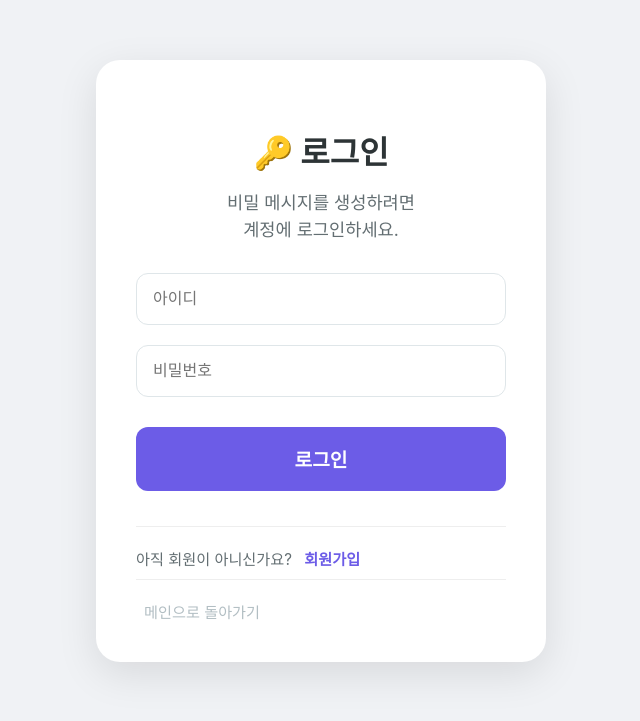
After one commit to nagyeong-lee/secret-message-service, a Django app: page /auth/login/ in a window 1280 px wide. The commit adds this page. Shown: the top 721 px of the page, without its empty margins (319-959 px from the left). Run offline with Django 5.2, Linux system fonts and the light colour scheme.

Commit message:
로그인, 회원가입, QR 및 메인 화면 구성

```diff
--- a/api/static/css/style.css
+++ b/api/static/css/style.css
@@ -1,27 +1,31 @@
-.auth-container {
-    max-width: 450px;
-    margin: 60px auto;
-    padding: 40px;
-    border-radius: 15px;
-    background-color: #ffffff;
-    box-shadow: 0 10px 25px rgba(0,0,0,0.1);
-    font-family: 'Pretendard', sans-serif;
+body {
+    font-family: 'Pretendard', -apple-system, sans-serif;
+    text-align: center;
+    padding: 60px 20px;
+    background-color: #f0f2f5;
+    margin: 0;
+    color: #2d3436;
 }
 
-h2 {
-    text-align: center;
-    color: #333;
-    margin-bottom: 10px;
+/* 중앙 정렬 컨테이너 (메인, 가입, 로그인 공통) */
+.container, .auth-container {
+    max-width: 450px;
+    margin: 0 auto;
+    background: #ffffff;
+    padding: 40px;
+    border-radius: 24px;
+    box-shadow: 0 12px 40px rgba(0,0,0,0.1);
+    box-sizing: border-box; /* 패딩이 크기를 키우지 않게 함 */
 }
 
-.auth-subtitle {
-    text-align: center;
-    color: #777;
-    font-size: 14px;
-    margin-bottom: 30px;
+h1, h2 { margin-bottom: 8px; font-weight: 800; font-size: 2rem; }
+p { color: #636e72; margin-bottom: 30px; line-height: 1.5; font-size: 1.1rem; }
+
+/* 입력창(Textarea & Input) 스타일 - 이 부분이 signup.html을 바꿉니다 */
+.input-group, .auth-form, #messageInput {
+    text-align: left; /* 라벨은 왼쪽 정렬 */
 }
 
-/* 입력 그룹 */
 .input-group {
     margin-bottom: 20px;
 }
@@ -29,55 +33,82 @@ h2 {
 .input-group label {
     display: block;
     margin-bottom: 8px;
-    font-weight: 600;
-    color: #444;
-    font-size: 14px;
+    font-weight: bold;
+    color: #2d3436;
+    font-size: 0.95rem;
 }
 
-.input-group input {
+textarea, input {
     width: 100%;
-    padding: 12px;
-    border: 1px solid #ddd;
-    border-radius: 8px;
-    box-sizing: border-box; /* 패딩 포함 너비 계산 */
-    font-size: 15px;
-    transition: border-color 0.3s;
+    padding: 16px;
+    border-radius: 12px;
+    border: 1px solid #dfe6e9;
+    font-size: 1rem;
+    box-sizing: border-box; /* 패딩이 너비를 넘지 않게 함 */
+    transition: all 0.2s;
+    background-color: white;
 }
 
-.input-group input:focus {
-    border-color: #4CAF50;
+textarea { height: 150px; resize: none; } /* 메인 화면용 */
+input { margin-bottom: 0px; } /* 회원가입용 */
+
+textarea:focus, input:focus {
     outline: none;
+    border-color: #6c5ce7;
+    box-shadow: 0 0 0 3px rgba(108, 92, 231, 0.1);
 }
 
-/* 버튼 */
-.btn-submit {
+/* 버튼 스타일 (메인, 가입 공통) */
+.btn-main, .btn-submit {
     width: 100%;
-    padding: 15px;
-    background-color: #4CAF50;
+    padding: 18px;
+    background-color: #6c5ce7;
     color: white;
     border: none;
-    border-radius: 8px;
-    font-size: 16px;
+    border-radius: 12px;
     font-weight: bold;
     cursor: pointer;
-    transition: background 0.3s;
+    font-size: 1.2rem;
     margin-top: 10px;
+    transition: transform 0.2s, background 0.2s;
 }
 
-.btn-submit:hover {
-    background-color: #45a049;
+.btn-main:hover, .btn-submit:hover {
+    background-color: #5b4cc4;
+    transform: translateY(-3px);
 }
 
-/* 푸터 */
-.auth-footer {
-    margin-top: 20px;
-    text-align: center;
-    font-size: 14px;
-    color: #666;
+/* QR 결과 영역 (메인 화면용) */
+#qr-result {
+    margin-top: 30px;
+    display: none;
+    padding: 24px;
+    border: 2px dashed #6c5ce7;
+    border-radius: 20px;
+    background-color: #f3f0ff;
 }
 
-.auth-footer a {
-    color: #4CAF50;
+#qrcode {
+    display: flex;
+    justify-content: center;
+    margin: 20px 0;
+}
+
+/* 하단 링크 및 푸터 */
+.footer-links, .auth-footer {
+    margin-top: 35px;
+    font-size: 0.95rem;
+    color: #636e72;
+    border-top: 1px solid #eee;
+    padding-top: 20px;
+}
+
+.footer-links a, .auth-footer a {
+    color: #6c5ce7;
     text-decoration: none;
-    font-weight: bold;
+    margin: 0 8px;
+    font-weight: 600;
 }
+.footer-links a:hover, .auth-footer a:hover {
+    text-decoration: underline;
+}
--- /dev/null
+++ b/api/templates/auth/login.html
@@ -0,0 +1,37 @@
+{% load static %}
+<!DOCTYPE html>
+<html lang="ko">
+<head>
+    <meta charset="UTF-8">
+    <meta name="viewport" content="width=device-width, initial-scale=1.0">
+    <title>로그인 - Pung Message</title>
+    <link rel="stylesheet" href="{% static 'css/style.css' %}">
+</head>
+<body>
+    <div class="auth-container">
+        <h2>🔑 로그인</h2>
+        <p>비밀 메시지를 생성하려면<br>계정에 로그인하세요.</p>
+
+        <form method="POST" action="/auth/login/" class="auth-form">
+            {% csrf_token %}
+
+            <div class="input-group">
+                <input type="text" name="username" placeholder="아이디" required>
+            </div>
+
+            <div class="input-group">
+                <input type="password" name="password" placeholder="비밀번호" required>
+            </div>
+
+            <button type="submit" class="btn-submit">로그인</button>
+
+            <div class="auth-footer">
+                아직 회원이 아니신가요? <a href="/auth/signup/">회원가입</a>
+            </div>
+            <div class="auth-footer" style="margin-top: 10px;">
+                <a href="/" style="color: #b2bec3; font-weight: normal;">메인으로 돌아가기</a>
+            </div>
+        </form>
+    </div>
+</body>
+</html>
--- a/api/templates/signup.html
+++ b/api/templates/auth/signup.html
@@ -6,6 +6,7 @@
     <title>회원가입 - 비밀 메시지 서비스</title>
     <link rel="stylesheet" href="{% static 'css/style.css' %}">
 </head>
+
 <body>
     <div class="auth-container">
         <h2>🛡️ 회원가입</h2>
--- /dev/null
+++ b/api/urls.py
@@ -0,0 +1,8 @@
+from django.urls import path
+from .views import MessageCreateView, MessageDetailView
+
+urlpatterns = [
+    # 팀원들이 만든 API 경로들
+    path('', MessageCreateView.as_view(), name='message-create'),
+    path('message/<uuid:pk>/', MessageDetailView.as_view(), name='message-detail'),
+]
--- a/api/views.py
+++ b/api/views.py
@@ -3,9 +3,27 @@ from rest_framework.views import APIView
 from rest_framework.response import Response
 from .models import SecretMessage
 from .serializers import SecretMessageSerializer
+from django.shortcuts import render, redirect
+
+# --- 1. 화면(HTML)을 보여주는 기능 (프론트엔드) ---
+
+# [추가] 접속하자마자 보이는 휘발성 메시지 메인 화면
+def main_index(request):
+    # api/templates/index.html 파일을 찾아 화면에 띄웁니다.
+    return render(request, 'index.html')
+
+# 회원가입 화면
+def signup_view(request):
+    return render(request, 'auth/signup.html')
+
+# 로그인 화면
+def login_view(request):
+    return render(request, 'auth/login.html')
 
 
-# 1. 메시지 저장 기능
+# --- 2. 데이터를 처리하는 기능 (백엔드 API) ---
+
+# 메시지 저장 (POST)
 class MessageCreateView(APIView):
     def post(self, request):
         serializer = SecretMessageSerializer(data=request.data)
@@ -14,15 +32,14 @@ class MessageCreateView(APIView):
             return Response(serializer.data, status=status.HTTP_201_CREATED)
         return Response(serializer.errors, status=status.HTTP_400_BAD_REQUEST)
 
-
-# 2. 메시지 읽기 및 즉시 삭제 (일회성)
+# 메시지 읽기 및 폭파 (GET)
 class MessageDetailView(APIView):
     def get(self, request, pk):
         try:
             message = SecretMessage.objects.get(pk=pk)
             serializer = SecretMessageSerializer(message)
 
-            # 읽자마자 DB에서 바로 삭제 (폭파 기능)
+            # 읽자마자 DB에서 바로 삭제
             response_data = serializer.data
             message.delete()
 
--- a/config/urls.py
+++ b/config/urls.py
@@ -1,13 +1,15 @@
 from django.contrib import admin
-from django.urls import path
+from django.urls import path, include
 from api import views
 
 urlpatterns = [
     path('admin/', admin.site.urls),
 
-    # 메시지 생성 (POST)
-    path('api/create/', views.MessageCreateView.as_view(), name='message-create'),
+    path('', views.main_index, name='main_index'),
+    # 1. 프론트엔드 화면 (회원가입, 로그인)
+    path('auth/signup/', views.signup_view, name='signup'),
+    path('auth/login/', views.login_view, name='login'),
 
-    # 메시지 읽기 및 삭제 (GET)
-    path('api/message/<uuid:pk>/', views.MessageDetailView.as_view(), name='message-detail'),
+    # 2. 백엔드 API (팀원이 만든 기능)
+    path('api/', include('api.urls')),
 ]
```
Also changed, not shown: api/templates/index.html (added, +48 -0 lines), config/settings.py (+2 -6 lines), db.sqlite3.
